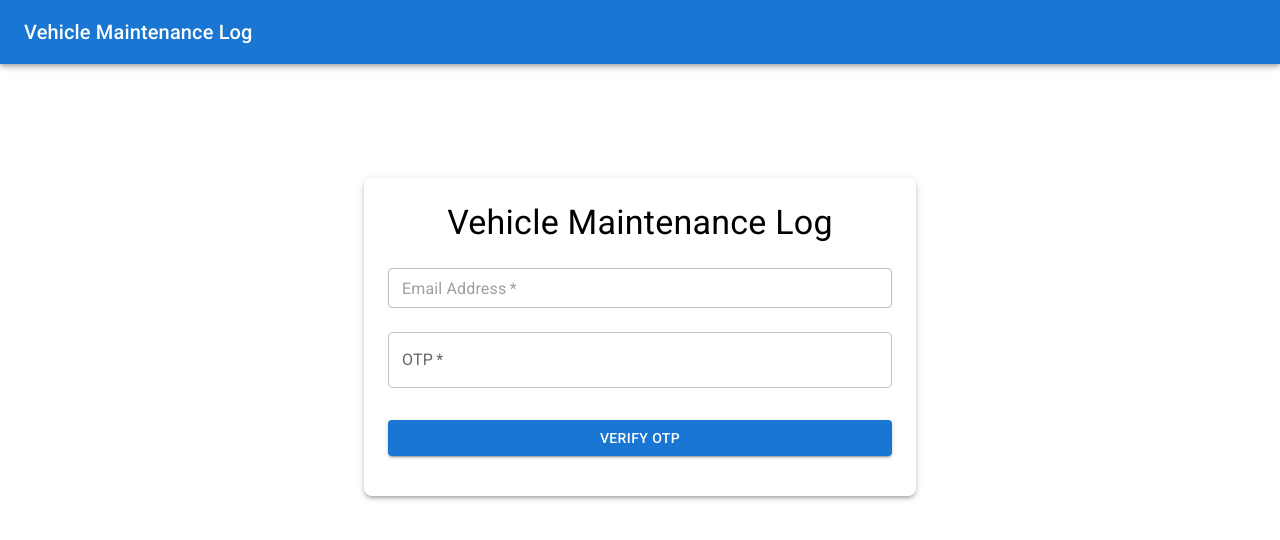
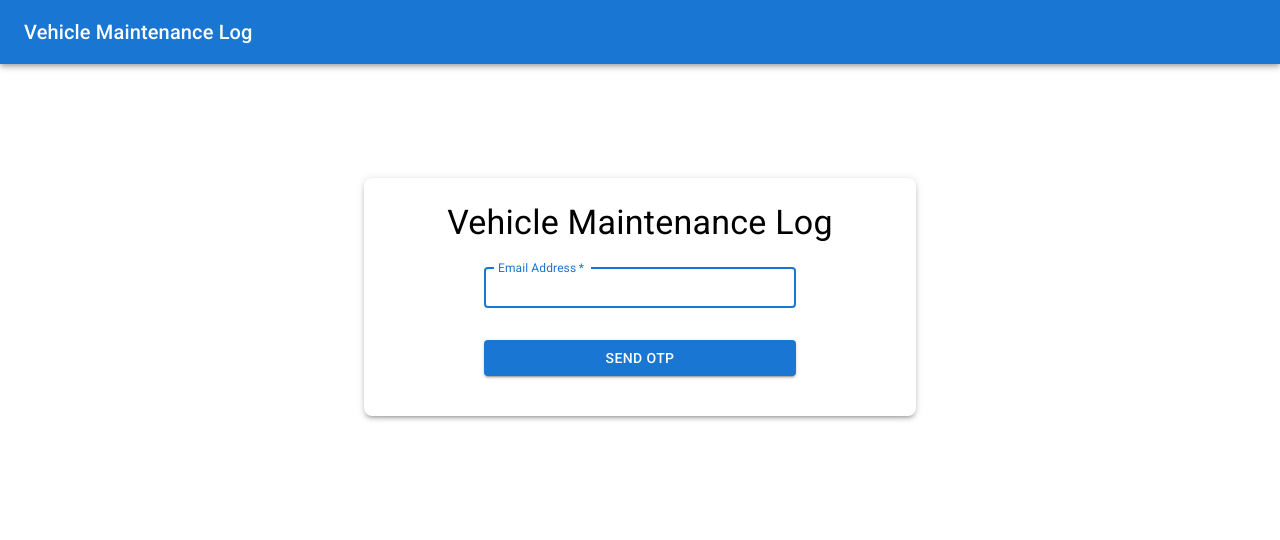
Before and after one commit to ksentak/vehicle-maintenance-log, a React (Vite) app: page / in a window 1280 px wide. Shown: the top 540 px of the page. Built offline with nearby package versions, Linux system fonts and the light colour scheme; no server answers.

Commit message:
remove state for login

```diff
--- a/src/pages/Auth.tsx
+++ b/src/pages/Auth.tsx
@@ -11,9 +11,9 @@ import {
 
 const Auth = () => {
   const [loading, setLoading] = useState(false);
-  const [email, setEmail] = useState('k.sentak@yahoo.com');
+  const [email, setEmail] = useState('');
   const [otp, setOtp] = useState('');
-  const [otpSent, setOtpSent] = useState(true);
+  const [otpSent, setOtpSent] = useState(false);
 
   const handleSendOtp = async (e) => {
     e.preventDefault();
```
